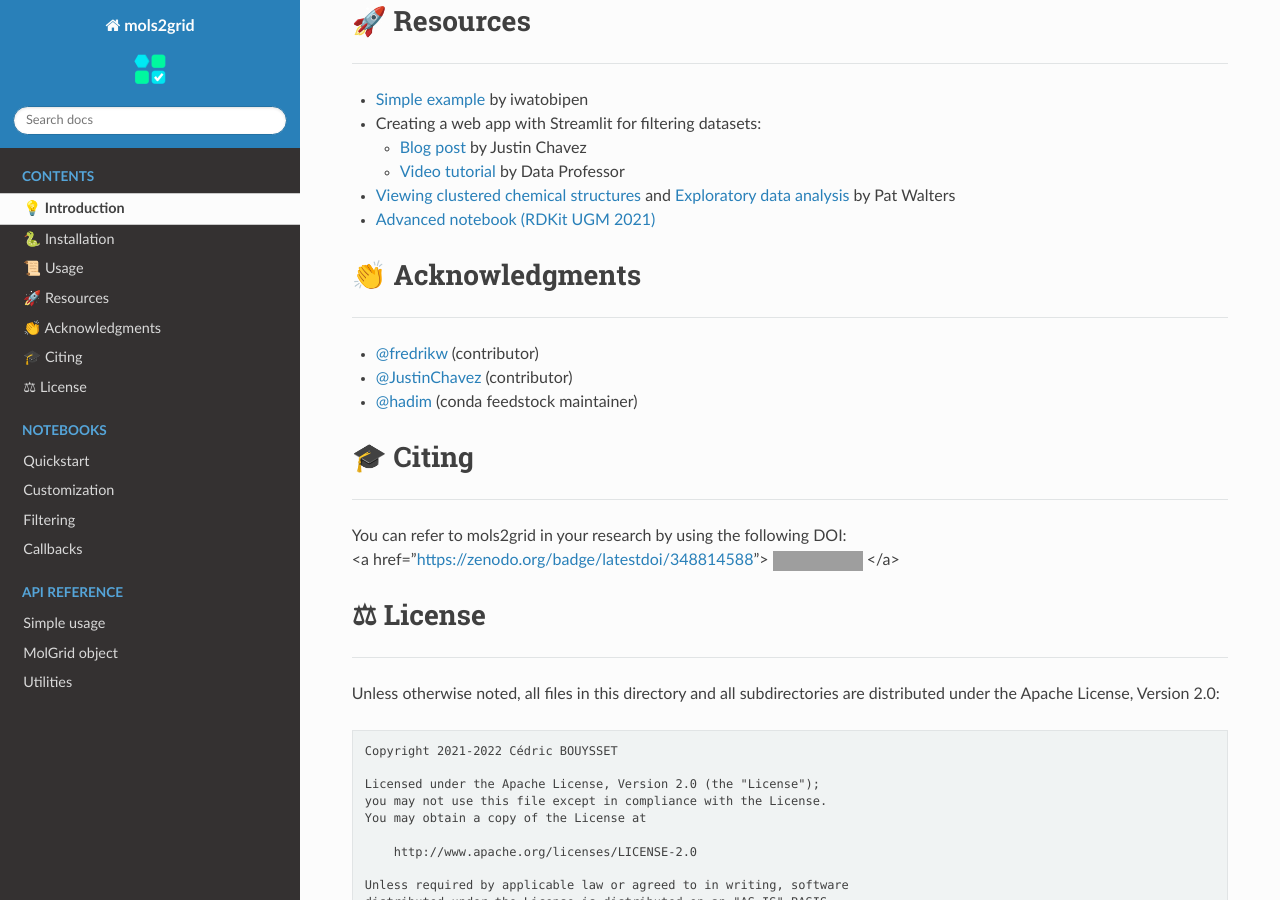
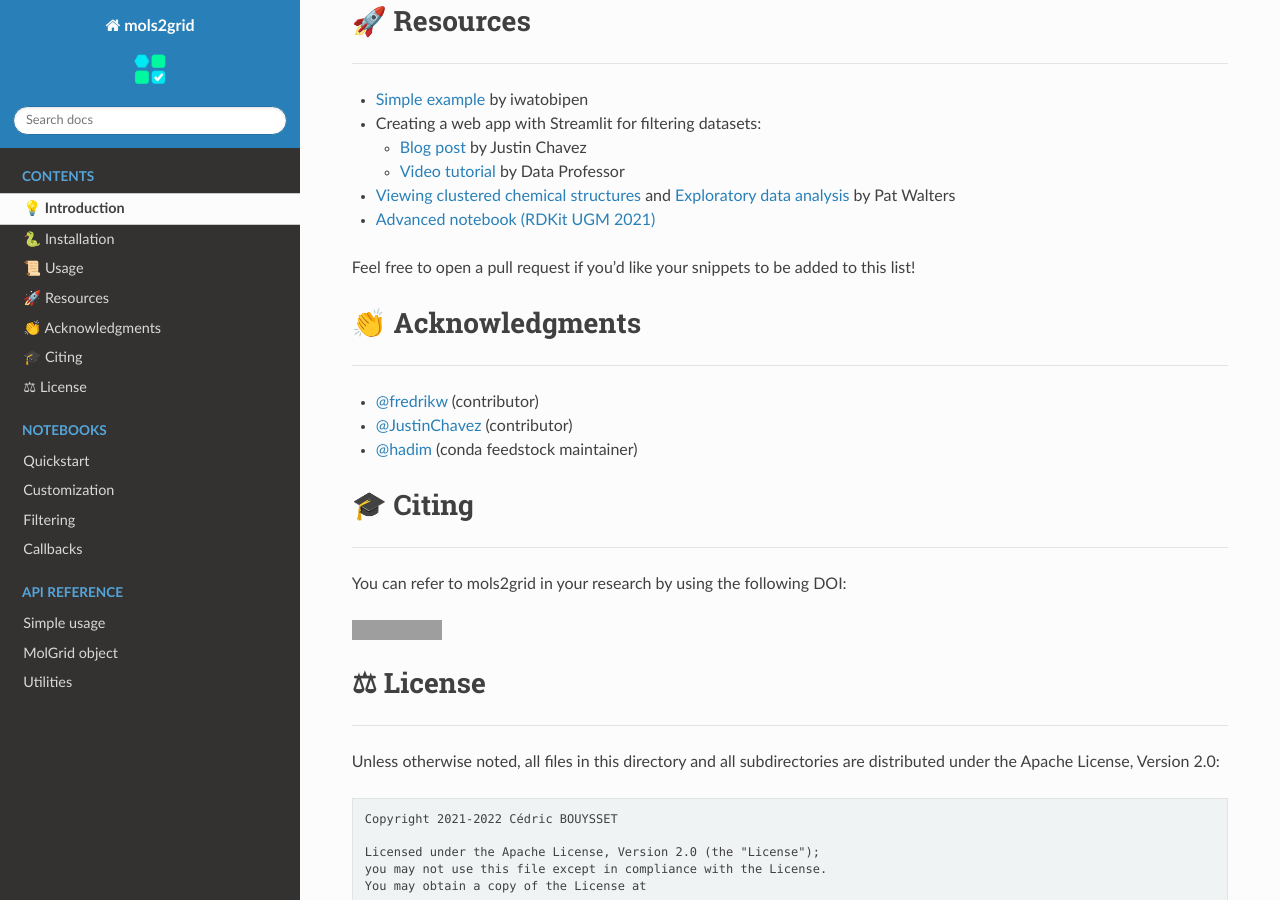
Before and after one commit to cbouy/mols2grid, a Sphinx documentation site: the page built from docs/contents.md, in a window 1280 px wide and 900 px high, scrolled down 2374 px. Built offline with Sphinx 7.4.7 and the Read the Docs theme 2.0.0, drawn with Linux system fonts in a browser that asks for light colours; grey boxes are pictures that could not be loaded.

Commit message:
fix contents image

```diff
--- a/docs/contents.md
+++ b/docs/contents.md
@@ -78,6 +78,8 @@
 * [Viewing clustered chemical structures](https://practicalcheminformatics.blogspot.com/2021/07/viewing-clustered-chemical-structures.html) and [Exploratory data analysis](https://practicalcheminformatics.blogspot.com/2021/10/exploratory-data-analysis-with.html) by Pat Walters
 * [Advanced notebook (RDKit UGM 2021)](https://colab.research.google.com/github/rdkit/UGM_2021/blob/main/Notebooks/Bouysset_mols2grid.ipynb)
 
+Feel free to open a pull request if you'd like your snippets to be added to this list!
+
 # 👏 Acknowledgments
 ---
 * [@fredrikw](https://github.com/fredrikw) (contributor)
@@ -87,9 +89,8 @@
 # 🎓 Citing
 ---
 You can refer to mols2grid in your research by using the following DOI:
-<a href="https://zenodo.org/badge/latestdoi/348814588">
-  <img alt="DOI:10.5281/zenodo.6591473" src="https://zenodo.org/badge/348814588.svg"/>
-</a>
+
+[![DOI:10.5281/zenodo.6591473](https://zenodo.org/badge/348814588.svg)](https://zenodo.org/badge/latestdoi/348814588)
 
 # ⚖ License
 ---
```
